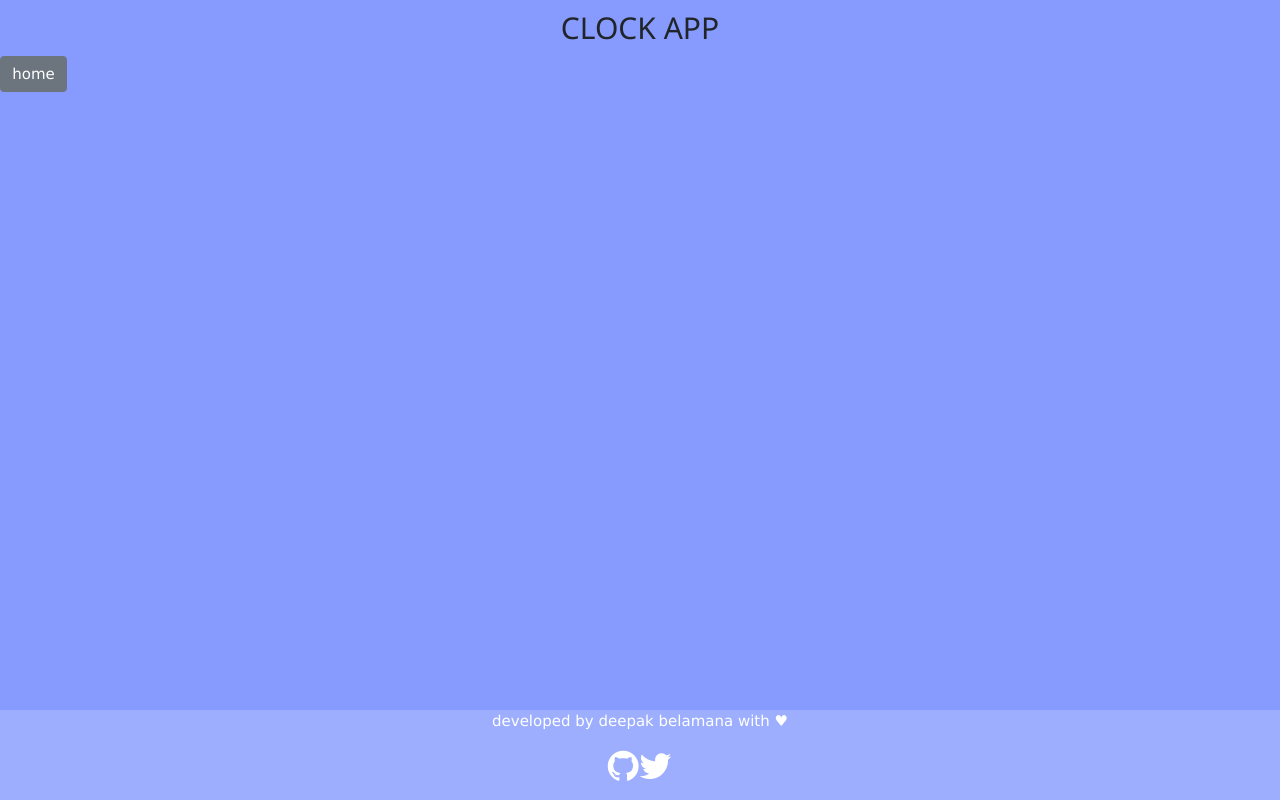
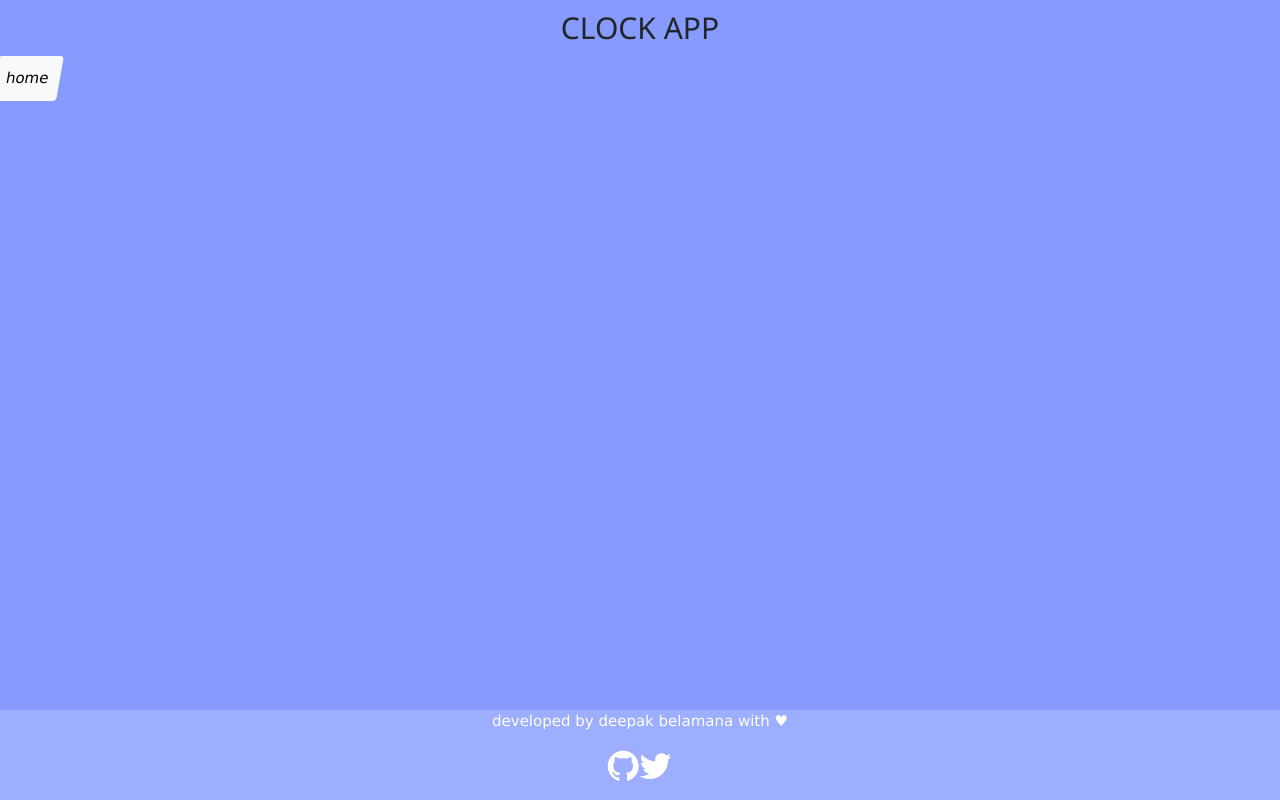
Before and after one commit to deepakbelamana/Clock-App, an Angular app: page / in a window 1280 px wide. Built offline with nearby package versions, Linux system fonts and the light colour scheme.

Commit message:
added skew to home button

```diff
--- a/src/app/app.component.html
+++ b/src/app/app.component.html
@@ -1,5 +1,5 @@
  <h2 style="display: flex; justify-content: center;">CLOCK APP</h2>
- <button class="btn btn-secondary" routerLink="/home">home</button>
+ <button class="btn btn-light" style="transform: skew(-10deg);margin-left:-5px;padding:10px" routerLink="/home">home</button>
 <router-outlet></router-outlet>
 <footer class="footer">
      <div class="cards">
--- a/src/styles.css
+++ b/src/styles.css
@@ -13,7 +13,7 @@ body{
     width:100%;
     height: 90px;
     text-align: center;
-    position:absolute;
+    position:fixed;
     background-color: rgb(156, 174, 253);
     color:white;
 }
```
